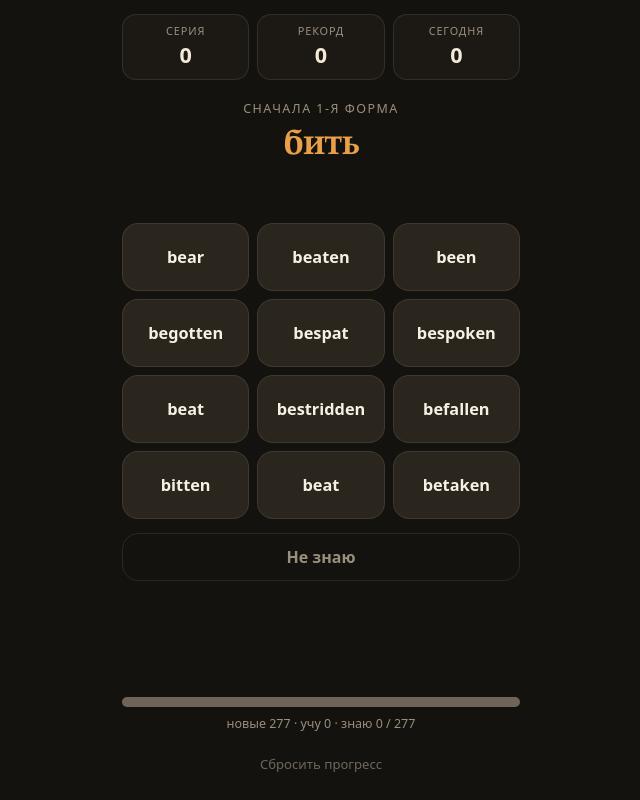
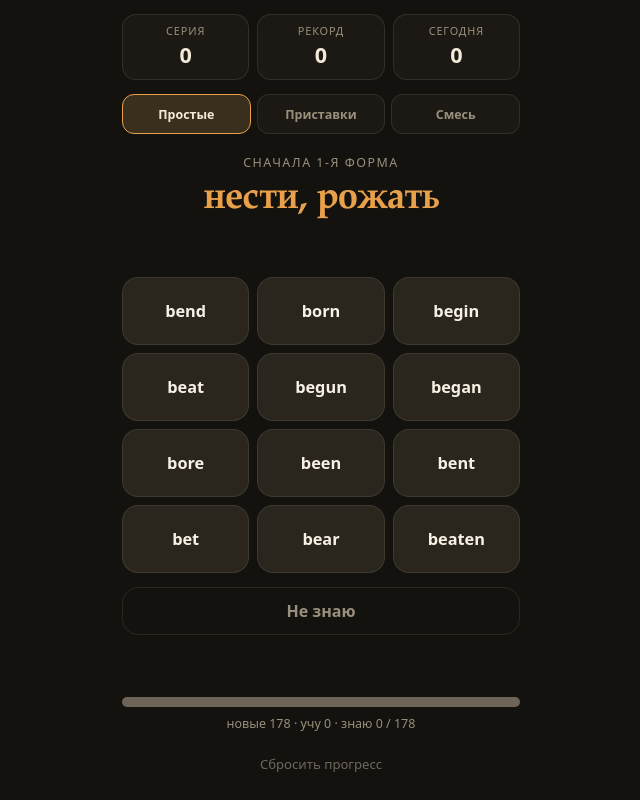
Before and after one commit to NikitaKazakov/WordsAndVerbs, a plain HTML site: page index.html in a window 1280 px wide. Shown: the whole page, without its empty margins (319-959 px from the left). Drawn offline with Linux system fonts and the light colour scheme.

Commit message:
Add simple, prefixed, and mixed study modes.
Co-authored-by: Cursor <cursoragent@cursor.com>

```diff
--- a/app.js
+++ b/app.js
@@ -1,6 +1,29 @@
 const STORAGE_KEY = "irregular-verbs-quiz-v1";
 const MASTER_STREAK = 3;
 const HINTS = ["сначала 1-я форма", "теперь 2-я форма", "теперь 3-я форма"];
+const MODE_IDS = ["simple", "prefixed", "mixed"];
+const PREFIXES = [
+  "under",
+  "over",
+  "with",
+  "back",
+  "fore",
+  "broad",
+  "brow",
+  "spot",
+  "part",
+  "gain",
+  "way",
+  "mis",
+  "out",
+  "for",
+  "pre",
+  "un",
+  "re",
+  "be",
+  "in",
+  "up",
+];
 
 const els = {
   streak: document.getElementById("streak"),
@@ -18,10 +41,14 @@ const els = {
   segKnown: document.getElementById("seg-known"),
   reset: document.getElementById("reset"),
   flash: document.getElementById("flash"),
+  modes: [...document.querySelectorAll(".mode")],
 };
 
 const state = {
+  allVerbs: [],
   verbs: [],
+  store: null,
+  mode: "simple",
   progress: null,
   verb: null,
   tiles: [],
@@ -53,7 +80,6 @@ function defaultProgress(verbs) {
   const verbsMap = {};
   for (const verb of verbs) verbsMap[verb.id] = emptyVerbStats();
   return {
-    v: 1,
     verbs: verbsMap,
     lastId: null,
     currentStreak: 0,
@@ -63,32 +89,102 @@ function defaultProgress(verbs) {
   };
 }
 
-function loadProgress(verbs) {
-  const fresh = defaultProgress(verbs);
+function isPrefixedId(id, idSet) {
+  for (const prefix of PREFIXES) {
+    if (!id.startsWith(prefix) || id.length <= prefix.length + 1) continue;
+    const rest = id.slice(prefix.length);
+    if (idSet.has(rest)) return true;
+  }
+  return false;
+}
+
+function markPrefixes(verbs) {
+  const idSet = new Set(verbs.map((verb) => verb.id));
+  return verbs.map((verb) => ({ ...verb, prefixed: isPrefixedId(verb.id, idSet) }));
+}
+
+function verbsFor(mode, allVerbs) {
+  if (mode === "prefixed") return allVerbs.filter((verb) => verb.prefixed);
+  if (mode === "simple") return allVerbs.filter((verb) => !verb.prefixed);
+  return allVerbs;
+}
+
+function copyBundle(saved, pool) {
+  const bundle = defaultProgress(pool);
+  if (!saved) return bundle;
+  for (const verb of pool) {
+    const row = saved.verbs && saved.verbs[verb.id];
+    if (row) bundle.verbs[verb.id] = { ...emptyVerbStats(), ...row };
+  }
+  bundle.lastId = saved.lastId || null;
+  bundle.currentStreak = Number(saved.currentStreak) || 0;
+  bundle.bestStreak = Number(saved.bestStreak) || 0;
+  if (saved.todayDate === todayKey()) {
+    bundle.todayDate = saved.todayDate;
+    bundle.todayCount = Number(saved.todayCount) || 0;
+  }
+  return bundle;
+}
+
+function emptyStore(allVerbs) {
+  return {
+    v: 2,
+    mode: "simple",
+    modes: {
+      simple: defaultProgress(verbsFor("simple", allVerbs)),
+      prefixed: defaultProgress(verbsFor("prefixed", allVerbs)),
+      mixed: defaultProgress(allVerbs),
+    },
+  };
+}
+
+function loadStore(allVerbs) {
+  const fresh = emptyStore(allVerbs);
   try {
     const raw = localStorage.getItem(STORAGE_KEY);
     if (!raw) return fresh;
     const saved = JSON.parse(raw);
-    if (!saved || saved.v !== 1 || !saved.verbs) return fresh;
-    for (const verb of verbs) {
-      const row = saved.verbs[verb.id];
-      if (row) fresh.verbs[verb.id] = { ...emptyVerbStats(), ...row };
+    if (!saved) return fresh;
+    if (saved.v === 1 && saved.verbs) {
+      fresh.mode = "mixed";
+      fresh.modes.mixed = copyBundle(saved, allVerbs);
+      return fresh;
     }
-    fresh.lastId = saved.lastId || null;
-    fresh.currentStreak = Number(saved.currentStreak) || 0;
-    fresh.bestStreak = Number(saved.bestStreak) || 0;
-    if (saved.todayDate === todayKey()) {
-      fresh.todayDate = saved.todayDate;
-      fresh.todayCount = Number(saved.todayCount) || 0;
+    if (saved.v === 2 && saved.modes) {
+      fresh.mode = MODE_IDS.includes(saved.mode) ? saved.mode : "simple";
+      for (const mode of MODE_IDS) {
+        fresh.modes[mode] = copyBundle(saved.modes[mode], verbsFor(mode, allVerbs));
+      }
+      return fresh;
     }
-    return fresh;
   } catch {
     return fresh;
   }
+  return fresh;
 }
 
 function saveProgress() {
-  localStorage.setItem(STORAGE_KEY, JSON.stringify(state.progress));
+  localStorage.setItem(STORAGE_KEY, JSON.stringify(state.store));
+}
+
+function renderModes() {
+  for (const btn of els.modes) {
+    btn.classList.toggle("active", btn.dataset.mode === state.mode);
+  }
+}
+
+function applyMode(mode, restart) {
+  if (!MODE_IDS.includes(mode)) mode = "simple";
+  state.mode = mode;
+  state.store.mode = mode;
+  state.verbs = verbsFor(mode, state.allVerbs);
+  state.progress = state.store.modes[mode];
+  if (state.progress.lastId && !state.verbs.some((verb) => verb.id === state.progress.lastId)) {
+    state.progress.lastId = null;
+  }
+  saveProgress();
+  renderModes();
+  if (restart) nextRound();
 }
 
 function hoursSince(ts, now) {
@@ -381,8 +477,9 @@ function nextRound() {
 }
 
 function resetProgress() {
-  if (!confirm("Сбросить весь прогресс?")) return;
-  state.progress = defaultProgress(state.verbs);
+  if (!confirm("Сбросить прогресс этого режима?")) return;
+  state.store.modes[state.mode] = defaultProgress(state.verbs);
+  state.progress = state.store.modes[state.mode];
   saveProgress();
   nextRound();
 }
@@ -397,18 +494,23 @@ async function loadVerbs() {
 
 async function main() {
   try {
-    state.verbs = await loadVerbs();
+    state.allVerbs = markPrefixes(await loadVerbs());
   } catch (err) {
     els.prompt.textContent = "Не открылось. Запусти через сайт или локальный сервер, не как файл.";
     els.hint.textContent = String(err.message || err);
     return;
   }
-  state.progress = loadProgress(state.verbs);
-  renderStats();
-  nextRound();
+  state.store = loadStore(state.allVerbs);
+  applyMode(state.store.mode, true);
   els.dontKnow.addEventListener("click", () => finishRound(true));
   els.next.addEventListener("click", nextRound);
   els.reset.addEventListener("click", resetProgress);
+  for (const btn of els.modes) {
+    btn.addEventListener("click", () => {
+      if (btn.dataset.mode === state.mode) return;
+      applyMode(btn.dataset.mode, true);
+    });
+  }
   document.addEventListener("keydown", (event) => {
     if (event.key === "Enter" && state.showingResult) nextRound();
   });
--- a/index.html
+++ b/index.html
@@ -34,6 +34,12 @@
         </div>
       </header>
 
+      <nav class="modes" aria-label="Режим">
+        <button type="button" class="mode" data-mode="simple">Простые</button>
+        <button type="button" class="mode" data-mode="prefixed">Приставки</button>
+        <button type="button" class="mode" data-mode="mixed">Смесь</button>
+      </nav>
+
       <main class="stage">
         <p class="hint" id="hint">сначала 1-я форма</p>
         <h1 class="prompt" id="prompt">Загрузка…</h1>
--- a/styles.css
+++ b/styles.css
@@ -51,6 +51,30 @@ body {
   display: grid;
   grid-template-columns: repeat(3, 1fr);
   gap: 8px;
+}
+
+.modes {
+  display: grid;
+  grid-template-columns: repeat(3, 1fr);
+  gap: 6px;
+}
+
+.mode {
+  appearance: none;
+  border: 1px solid var(--line);
+  background: var(--bg-2);
+  color: var(--muted);
+  border-radius: 12px;
+  min-height: 40px;
+  font-family: system-ui, sans-serif;
+  font-size: 0.78rem;
+  font-weight: 650;
+}
+
+.mode.active {
+  border-color: var(--amber);
+  background: #3a2f1c;
+  color: var(--ink);
 }
 
 .stat {
--- a/sw.js
+++ b/sw.js
@@ -1,4 +1,4 @@
-const CACHE = "verbs-quiz-v3";
+const CACHE = "verbs-quiz-v4";
 const ASSETS = [
   "./",
   "./index.html",
```
Also changed, not shown: 1 other file.
